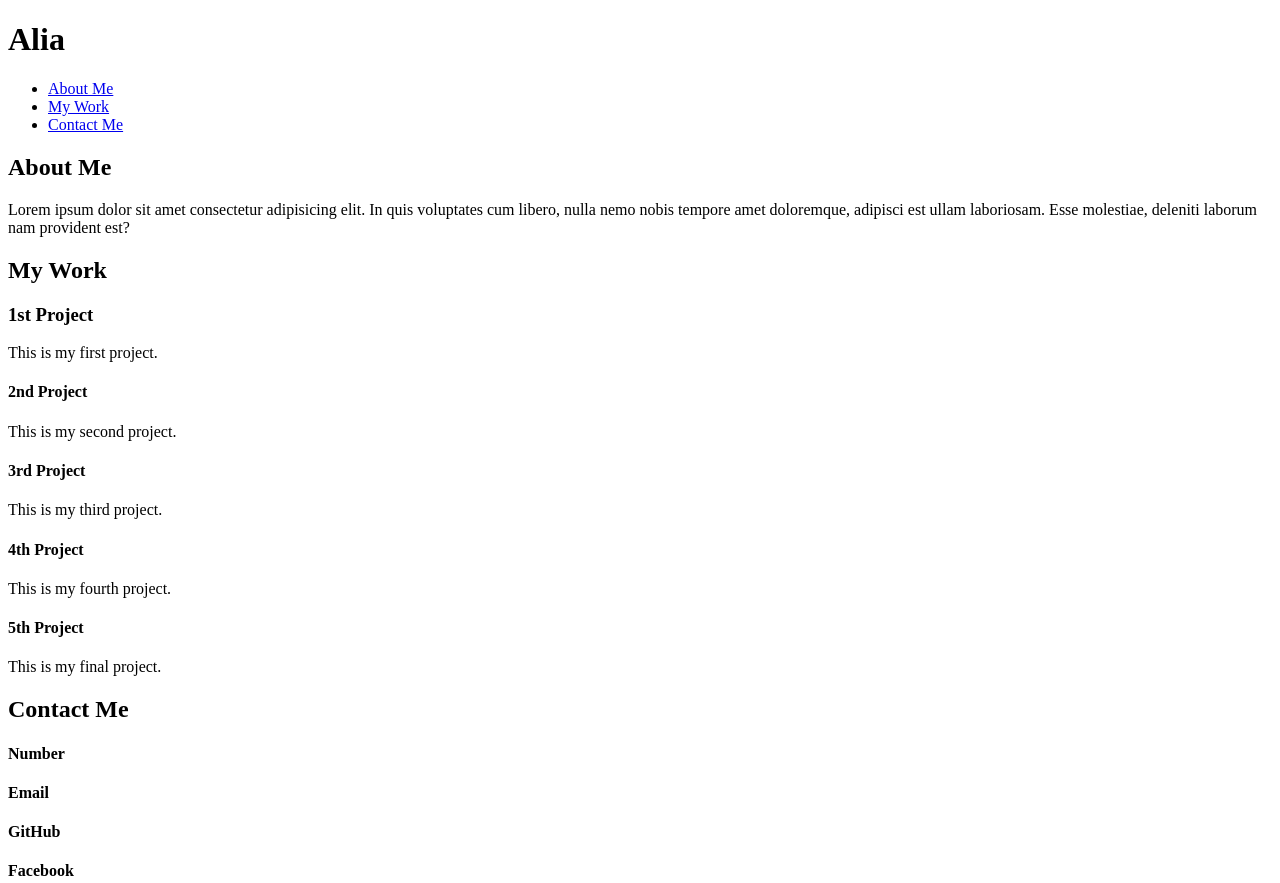
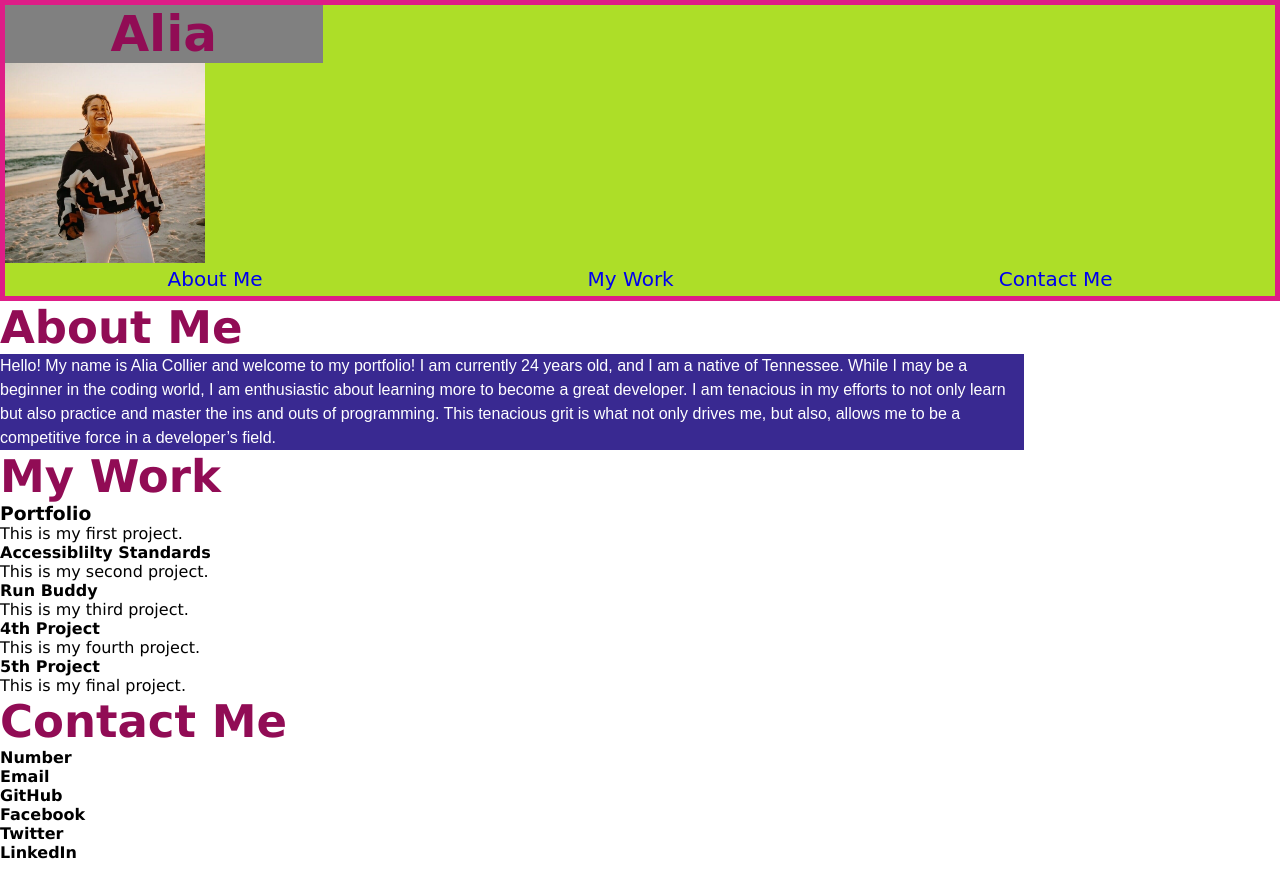
Before and after one commit to aliacollier/portfolio, a plain HTML site: page index.html in a window 1280 px wide. Shown: the top 883 px of the page. After the commit the page ends 862 px from the top, so only its background shows below. Drawn offline with Linux system fonts and the light colour scheme.

Commit message:
Added profile picture and minor css

```diff
--- a/assets/css/style.css
+++ b/assets/css/style.css
@@ -0,0 +1,67 @@
+:root {
+  --primary-color: #392991;
+  --secodary-color: #adde28;
+  --tertiary-color: #910c55;
+  --neutral-color: gray;
+
+}
+
+* {
+  margin: 0;
+  padding: 0;
+  box-sizing: border-box;
+}
+
+header {
+  background-color: #adde28;
+  color: #910c55;
+  font-family: cursive;
+  padding-bottom: 5px;
+  border: 5px solid #DE1D87;
+}
+
+body {
+  font-family: Verdana, Geneva, Tahoma, sans-serif;
+}
+
+.profile-img {
+  width: 200px;
+
+}
+
+header h1 {
+  font-weight: bolder;
+  font-size: 50px;
+  background-color: gray;
+  margin-right: 75%;
+  text-align: center;
+}
+
+
+
+header nav ul {
+  display: flex;
+  flex-wrap: wrap;
+  justify-content: space-around;
+  align-items: center;
+  list-style: none;
+}
+
+header nav ul li a {
+  text-decoration: none;
+  font-size: 20px;
+}
+
+h2 {
+  color: var(--tertiary-color);
+  font-size: 45px;
+
+}
+
+.about-me-section p {
+  background-color: var(--primary-color);
+  color: white;
+  font-family: sans-serif;
+  line-height: 1.5;
+  width: 80%;
+}
--- a/index.html
+++ b/index.html
@@ -10,9 +10,13 @@
   <body>
     <!-- Navigation -->
     <header>
+      <div>
         <h1>
           Alia
         </h1>
+        <img class="profile-img" src="./assets/images/me.jpg" alt="Alia smiling">
+      </div>
+
       <nav>
         <ul>
           <li>
@@ -29,14 +33,15 @@
     </header>
 
     <!-- About Me Section -->
-    <section id="about-me">
+    <section id="about-me" class="about-me-section">
       <div>
         <h2>About Me</h2>
         <p>
-          Lorem ipsum dolor sit amet consectetur adipisicing elit.
-          In quis voluptates cum libero, nulla nemo nobis tempore amet doloremque,
-          adipisci est ullam laboriosam. Esse molestiae,
-          deleniti laborum nam provident est?
+          Hello! My name is Alia Collier and welcome to my portfolio!
+          I am currently 24 years old, and I am a native of Tennessee.
+          While I may be a beginner in the coding world, I am enthusiastic about learning more to become a great developer.
+          I am tenacious in my efforts to not only learn but also practice and master the ins and outs of programming.
+          This tenacious grit is what not only drives me, but also, allows me to be a competitive force in a developer’s field.
         </p>
       </div>
     </section>
@@ -48,31 +53,46 @@
       </div>
 
       <!-- Projects -->
+
+        <article>
+          <!-- place prjocet image here-->
           <div>
-        <div>
-          <h3>1st Project</h3>
+            <h3>Portfolio</h3>
             <p>This is my first project.</p>
           </div>
+        </article>
 
+        <article>
+          <!-- place prjocet image here-->
           <div>
-          <h4>2nd Project</h4>
+            <h4>Accessiblilty Standards</h4>
             <p>This is my second project.</p>
           </div>
+        </article>
 
+        <article>
+          <!-- place prjocet image here-->
           <div>
-          <h4>3rd Project</h4>
+            <h4>Run Buddy</h4>
             <p>This is my third project.</p>
           </div>
+        </article>
 
+        <article>
+          <!-- place prjocet image here-->
           <div>
             <h4>4th Project</h4>
             <p>This is my fourth project.</p>
           </div>
+        </article>
 
+        <article>
+          <!-- place prjocet image here-->
           <div>
             <h4>5th Project</h4>
             <p>This is my final project.</p>
           </div>
+        </article>
       </div>
     </section>
 
```
Also changed, not shown: assets/images/accessibility.png (4).jpg (added), assets/images/me.jpg (added). Lines whose indentation alone changed are shown as unchanged.
